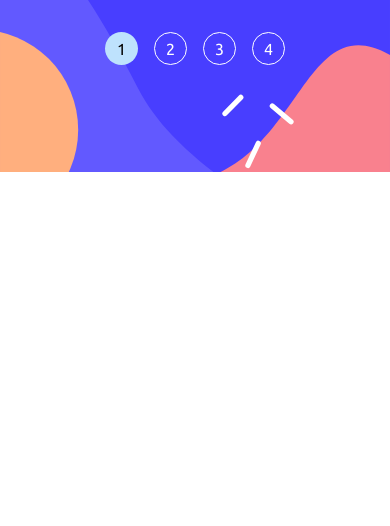
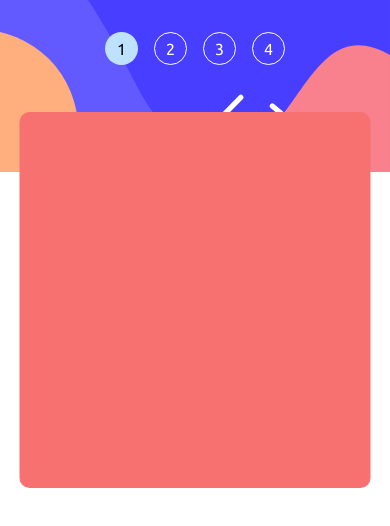
Before and after one commit to omarkarake/angular-multi-step-form, an Angular app: page / in a window 390 px wide. Shown: the top 526 px of the page. Built offline with nearby package versions, Linux system fonts and the light colour scheme.

Commit message:
responsive for mobile

```diff
--- a/src/app/pages/home/home.component.html
+++ b/src/app/pages/home/home.component.html
@@ -1,11 +1,11 @@
 <div
-  class="font-ubuntu lg:w-[940px] lg:h-[600px] lg:bg-white lg:shadow-custom lg:shadow-grey lg:rounded-[.9375rem] lg:p-4 lg:flex"
+  class="font-ubuntu lg:w-[940px] lg:h-[600px] lg:bg-white lg:shadow-custom lg:shadow-grey lg:rounded-[.9375rem] lg:p-4 lg:flex relative"
 >
   <div class="rounded-xl"><app-navigation /></div>
-  <!-- <div
-    class="w-[100%] h-[100%] lg:flex lg:flex-col lg:items-center lg:justify-between pt-14 pb-8"
+  <div
+    class="w-[90%] h-[376px] top-[300px] left-1/2 transform -translate-x-1/2 -translate-y-1/2 rounded-[10px] lg:w-[100%] lg:h-[100%] lg:flex lg:flex-col lg:items-center lg:justify-between lg:pt-14 lg:pb-8 bg-red-400 absolute lg:relative lg:top-0 lg:left-0 lg:transform-none lg:-translate-x-0 lg:-translate-y-0"
   >
-    <div class="lg:w-[450px] lg:h-[372px] flex flex-col gap-10">
+    <!-- <div class="lg:w-[450px] lg:h-[372px] flex flex-col gap-10">
       <div>
         <p class="text-heading">Personal info</p>
         <p class="text-body-l text-grey">
@@ -60,6 +60,6 @@
       >
         Next Step
       </div>
-    </div>
-  </div> -->
+    </div> -->
+  </div>
 </div>
```
